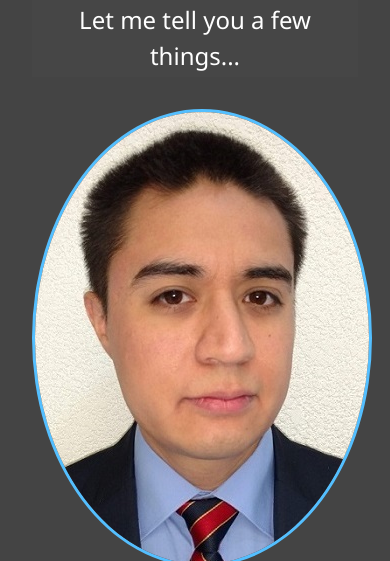
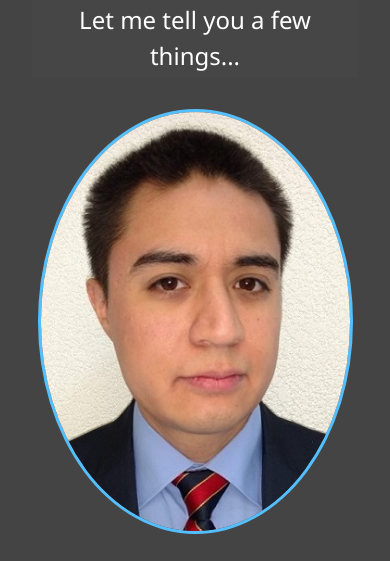
Before and after one commit to sanchezpdaniel/my_portfolio, a website: page dist/about.html in a window 390 px wide. Shown: the part 225-786 px from the top of the page. Drawn offline with Linux system fonts and the light colour scheme.

Commit message:
fixed things

```diff
--- a/scss/_mobile.scss
+++ b/scss/_mobile.scss
@@ -66,6 +66,10 @@
   .projects {
     grid-template-columns: repeat(2, 1fr);
   }
+
+  .bio-image {
+    width: 315px;
+  }
 }
 
 // smartphones
```
Also changed, not shown: dist/about.html, dist/css/main.css, dist/img/portrait1.jpg (added).
